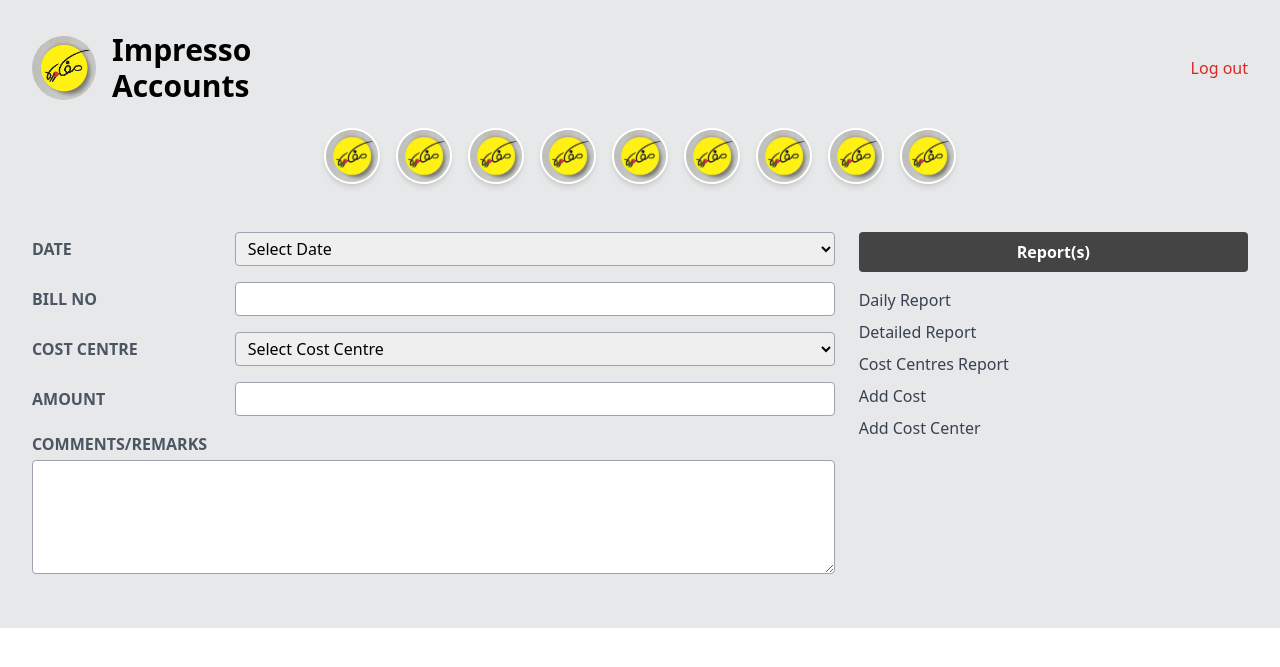
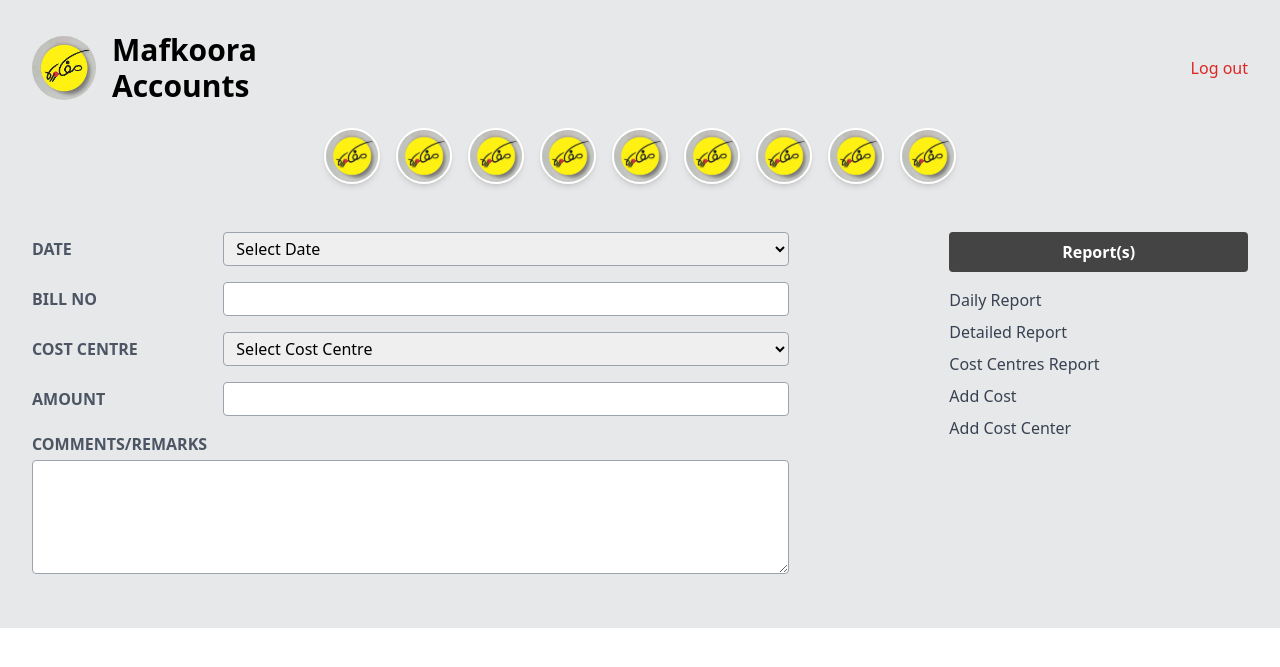
Before and after one commit to fizzala/Accounts-Project, a PHP site: page / in a window 1280 px wide. Shown: the top 667 px of the page. Run offline with PHP 8.4, Linux system fonts and the light colour scheme; some libraries are stand-ins or nearby versions.

Commit message:
new code

```diff
--- a/add-cost-center.php
+++ b/add-cost-center.php
@@ -20,7 +20,7 @@
 <div class="flex justify-between items-start mb-6 relative">
   <div class="flex items-center gap-4">
     <img src="./images/logo.jpeg" alt="Mafkoora Logo" class="w-16 h-16 rounded-full"/>
-    <h1 class="text-2xl sm:text-3xl font-semibold text-black leading-tight">Impresso<br> Accounts</h1>
+    <h1 class="text-2xl sm:text-3xl font-semibold text-black leading-tight">Mafkoora<br> Accounts</h1>
   </div>
 
   <!-- Logout and Toggle grouped -->
--- a/add-cost.php
+++ b/add-cost.php
@@ -20,7 +20,7 @@
 <div class="flex justify-between items-start mb-6 relative">
   <div class="flex items-center gap-4">
     <img src="./images/logo.jpeg" alt="Mafkoora Logo" class="w-16 h-16 rounded-full"/>
-    <h1 class="text-2xl sm:text-3xl font-semibold text-black leading-tight">Impresso<br> Accounts</h1>
+    <h1 class="text-2xl sm:text-3xl font-semibold text-black leading-tight">Mafkoora<br> Accounts</h1>
   </div>
 
   <!-- Logout and Toggle grouped-->
--- a/cost-centres.php
+++ b/cost-centres.php
@@ -22,7 +22,7 @@
         <div class="flex flex-row sm:flex-row justify-between items-center gap-4 mb-6 relative">
             <div class="flex items-center gap-4">
                 <img src="./images/logo.jpeg" alt="Mafkoora Logo" class="w-16 h-16 rounded-full" />
-                <a href="index.php"><h1 class="text-2xl sm:text-3xl font-semibold text-black leading-tight">Impresso<br> Accounts</h1></a>
+                <a href="index.php"><h1 class="text-2xl sm:text-3xl font-semibold text-black leading-tight">Mafkoora<br> Accounts</h1></a>
 
             </div>
             <a href="#" class="text-red-600 text-md font-medium self-end absolute top-5 right-0">log out</a>
--- a/daily-report.php
+++ b/daily-report.php
@@ -22,7 +22,7 @@
     <div class="flex justify-between items-start mb-6 relative">
       <div class="flex items-center gap-4">
         <img src="./images/logo.jpeg" alt="Mafkoora Logo" class="w-16 h-16 rounded-full" />
-        <h1 class="text-2xl sm:text-3xl font-semibold text-black leading-tight">Impresso<br> Accounts</h1>
+        <h1 class="text-2xl sm:text-3xl font-semibold text-black leading-tight">Mafkoora<br> Accounts</h1>
       </div>
 
       <!-- Logout and Toggle grouped -->
--- a/detailed-report.php
+++ b/detailed-report.php
@@ -20,7 +20,7 @@
 <div class="flex justify-between items-start mb-6 relative">
   <div class="flex items-center gap-4">
     <img src="./images/logo.jpeg" alt="Mafkoora Logo" class="w-16 h-16 rounded-full"/>
-    <h1 class="text-2xl sm:text-3xl font-semibold text-black leading-tight">Impresso<br> Accounts</h1>
+    <h1 class="text-2xl sm:text-3xl font-semibold text-black leading-tight">Mafkoora<br> Accounts</h1>
   </div>
 
   <!-- Logout and Toggle grouped -->
--- a/index.php
+++ b/index.php
@@ -20,7 +20,7 @@
     <div class="flex flex-row sm:flex-row justify-between items-center gap-4 mb-6 relative">
       <div class="flex items-center gap-4">
         <img src="./images/logo.jpeg" alt="Mafkoora Logo" class="w-16 h-16 rounded-full"/>
-        <h1 class="text-2xl sm:text-3xl mafkoora font-semibold text-black leading-tight">Impresso <br> Accounts</h1>
+        <h1 class="text-2xl sm:text-3xl mafkoora font-semibold text-black leading-tight">Mafkoora <br> Accounts</h1>
       </div>
       <div class="absolute right-0 top-5 flex flex-col items-end gap-2 sm:static">
         <a href="#" class="text-red-600 text-md font-medium">Log out</a>
@@ -61,7 +61,7 @@
     </div>
 
     <!-- Main Form Area -->
-    <div class="grid grid-cols-1 md:grid-cols-3 gap-6 py-4">
+    <div class="grid grid-cols-1 md:grid-cols-3 gap-40 py-4">
       <!-- Form Left -->
       <div class="col-span-2 grid gap-4">
         <div class="grid grid-cols-4 items-center gap-2">
```
